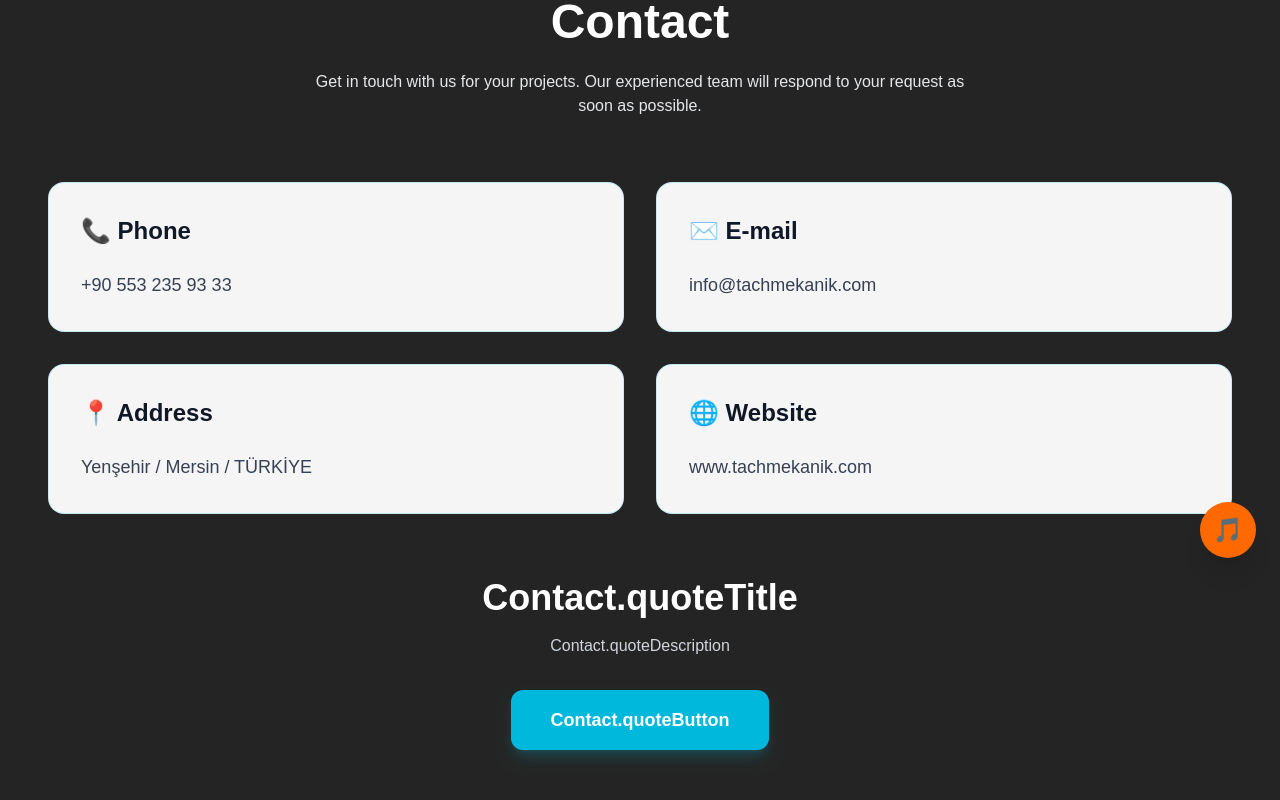
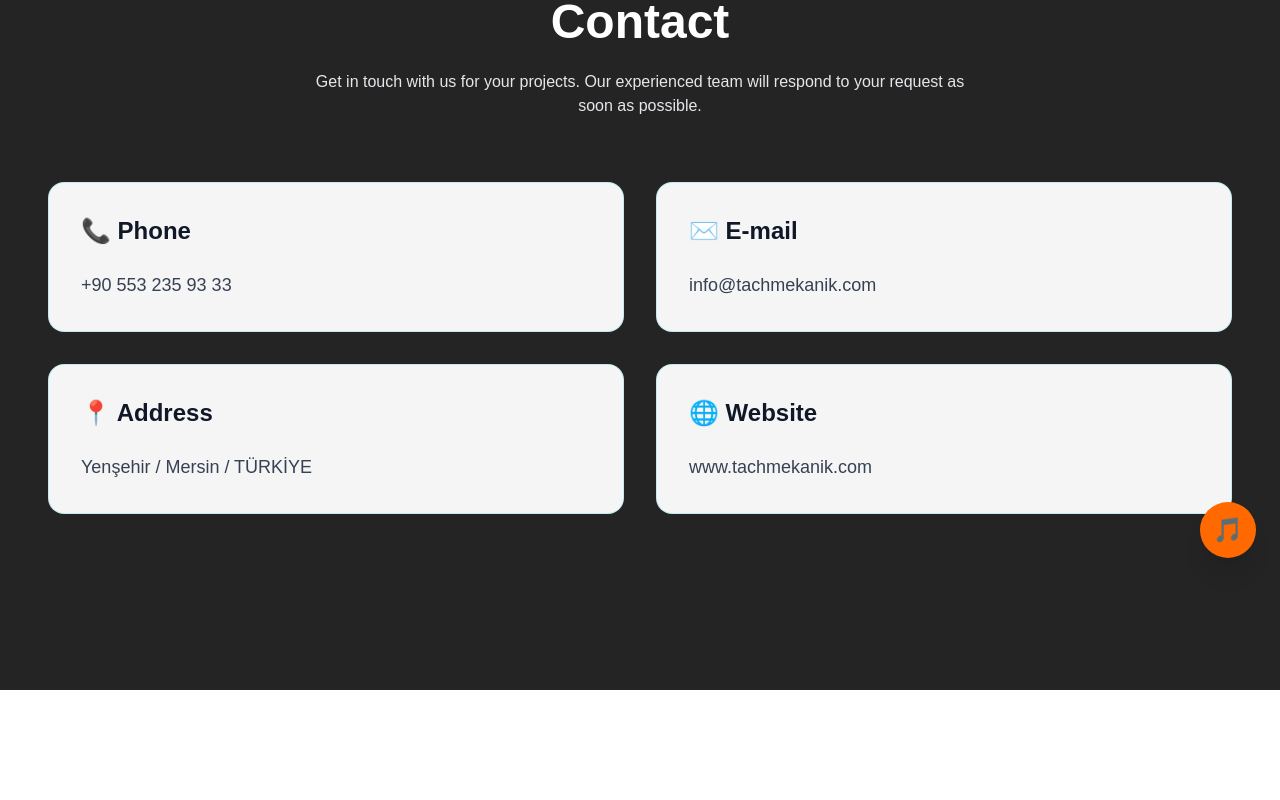
Before and after one commit to alattinkarademir-sudo/tach-mekanik, a Next.js app: page /en/iletisim in a window 1280 px wide. Shown: the part 218-1018 px from the top of the page. After the commit the page ends 908 px from the top, so only its background shows below. Built offline with nearby package versions, Linux system fonts and the light colour scheme.

Commit message:
letişim sayfasındaki teklif al alanı kaldırıldı

```diff
--- a/components/Contact.tsx
+++ b/components/Contact.tsx
@@ -1,5 +1,4 @@
 import { useTranslations } from "next-intl";
-import Link from "next/link";
 
 export default function Contact() {
   const t = useTranslations("Contact");
@@ -77,24 +76,6 @@ export default function Contact() {
 
         </div>
 
-        {/* TEKLİF AL */}
-        <div className="mt-16 text-center">
-          <h3 className="text-3xl md:text-4xl font-bold">
-            {t("quoteTitle")}
-          </h3>
-
-          <p className="mt-4 text-gray-300">
-            {t("quoteDescription")}
-          </p>
-
-          <Link
-            href="/iletisim"
-            className="inline-flex items-center justify-center mt-8 rounded-xl bg-cyan-500 px-10 py-4 text-lg font-bold text-white transition-all duration-300 hover:bg-cyan-400 hover:scale-105 shadow-lg shadow-cyan-500/20"
-          >
-            {t("quoteButton")}
-          </Link>
-        </div>
-
       </div>
     </section>
   );
```
